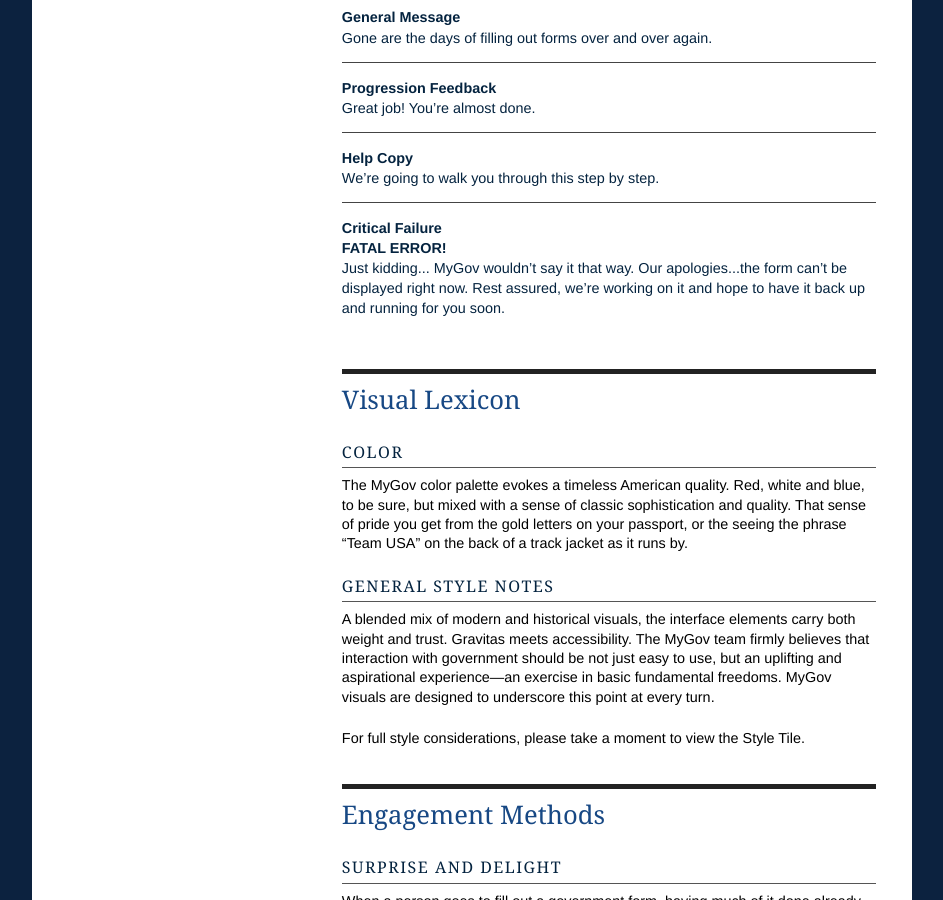
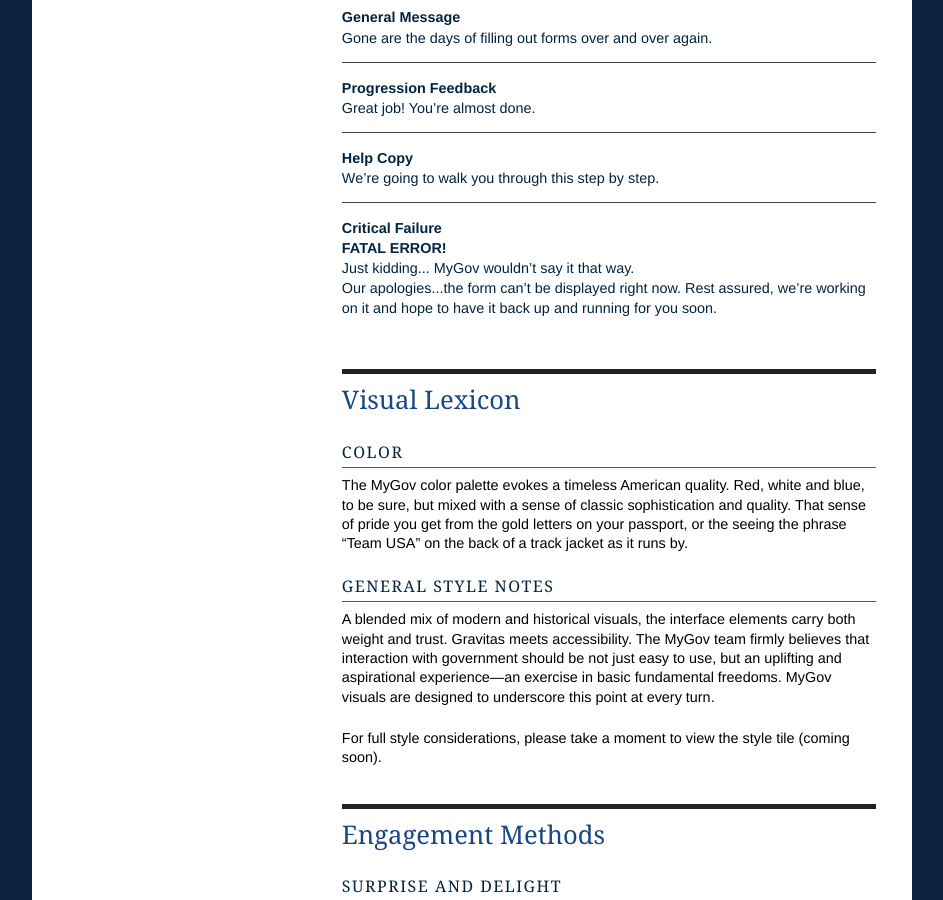
Before and after one commit to presidential-innovation-fellows/mygov, a Jekyll site: the page built from experience-persona.html, in a window 1280 px wide and 900 px high, scrolled down 2551 px. Shown: the whole window, without its empty margins (168-1111 px from the left). Built offline with Jekyll 4.4.1, drawn with Linux system fonts in a browser that asks for light colours; nearby versions of some CDN libraries.

Commit message:
Updated experience-persona.html

```diff
--- a/experience-persona.html
+++ b/experience-persona.html
@@ -27,14 +27,14 @@
 <h3>Brand Traits</h3>
 
 <ul>
-<li><i>Trustworthy</i></li>
-<li><i>Friendly</i></li>
-<li><i>Personable</i> <em>but not creepy</em></li>
-<li><i>Approachable</i> <em>but not chummy</em></li>
-<li><i>Fresh</i> <em>but not trendy</em></li>
-<li><i>Bold</i> <em>but not brazen</em></li>
-<li><i>Grounded</i> <em>but not stodgy</em></li>
-<li><i>Compassionate</i> <em>but not condescending</em></li>
+<li>Trustworthy</li>
+<li>Friendly</li>
+<li>Personable <em>but not creepy</em></li>
+<li>Approachable <em>but not chummy</em></li>
+<li>Fresh <em>but not trendy</em></li>
+<li>Bold <em>but not brazen</em></li>
+<li>Grounded <em>but not stodgy</em></li>
+<li>Compassionate <em>but not condescending</em></li>
 </ul>
 
 <h3>Personality Map</h3>
@@ -68,7 +68,7 @@
 <li><strong>Progression Feedback</strong><span>Great job! You&rsquo;re almost done.</span></li>
 <li><strong>Help Copy</strong><span>We&rsquo;re going to walk you through this step by step.</span></li>
 <li><strong>Critical Failure</strong>
-<strong>FATAL ERROR!</strong> <span>Just kidding... MyGov wouldn&rsquo;t say it that way. Our apologies...the form can&rsquo;t be displayed right now. Rest assured, we&rsquo;re working on it and hope to have it back up and running for you soon.</span></li>
+<strong>FATAL ERROR!</strong> <span>Just kidding... MyGov wouldn&rsquo;t say it that way.<br> Our apologies...the form can&rsquo;t be displayed right now. Rest assured, we&rsquo;re working on it and hope to have it back up and running for you soon.</span></li>
 </ul>
 
 <h3>Visual Lexicon</h3>
@@ -81,7 +81,7 @@
 
 <p>A blended mix of modern and historical visuals, the interface elements carry both weight and trust. Gravitas meets accessibility. The MyGov team firmly believes that interaction with government should be not just easy to use, but an uplifting and aspirational experience—an exercise in basic fundamental freedoms. MyGov visuals are designed to underscore this point at every turn. </p>
 
-<p>For full style considerations, please take a moment to view the Style Tile.</p>
+<p>For full style considerations, please take a moment to view the style tile (coming soon).</p>
 
 <h3>Engagement Methods</h3>
 
```
